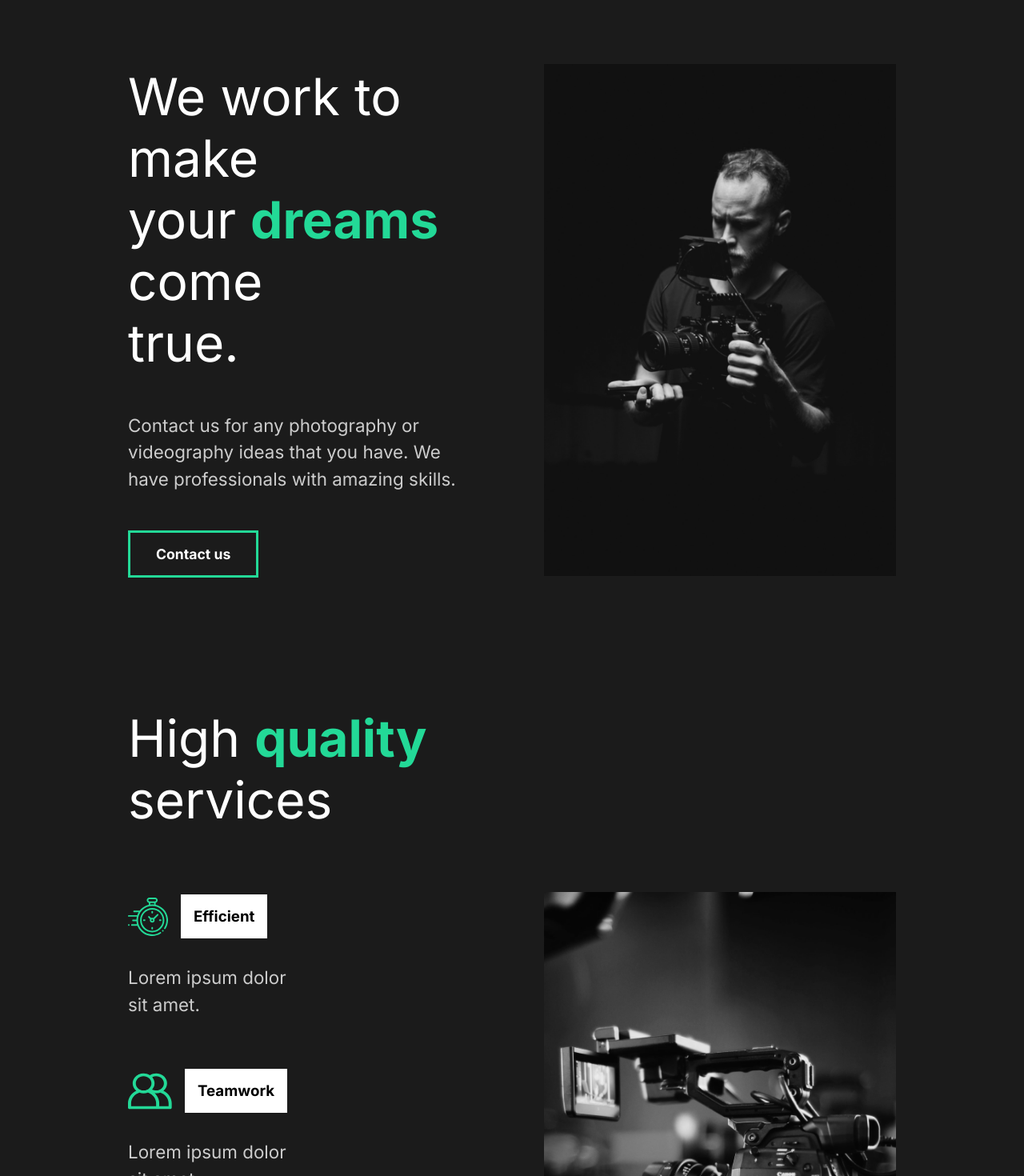
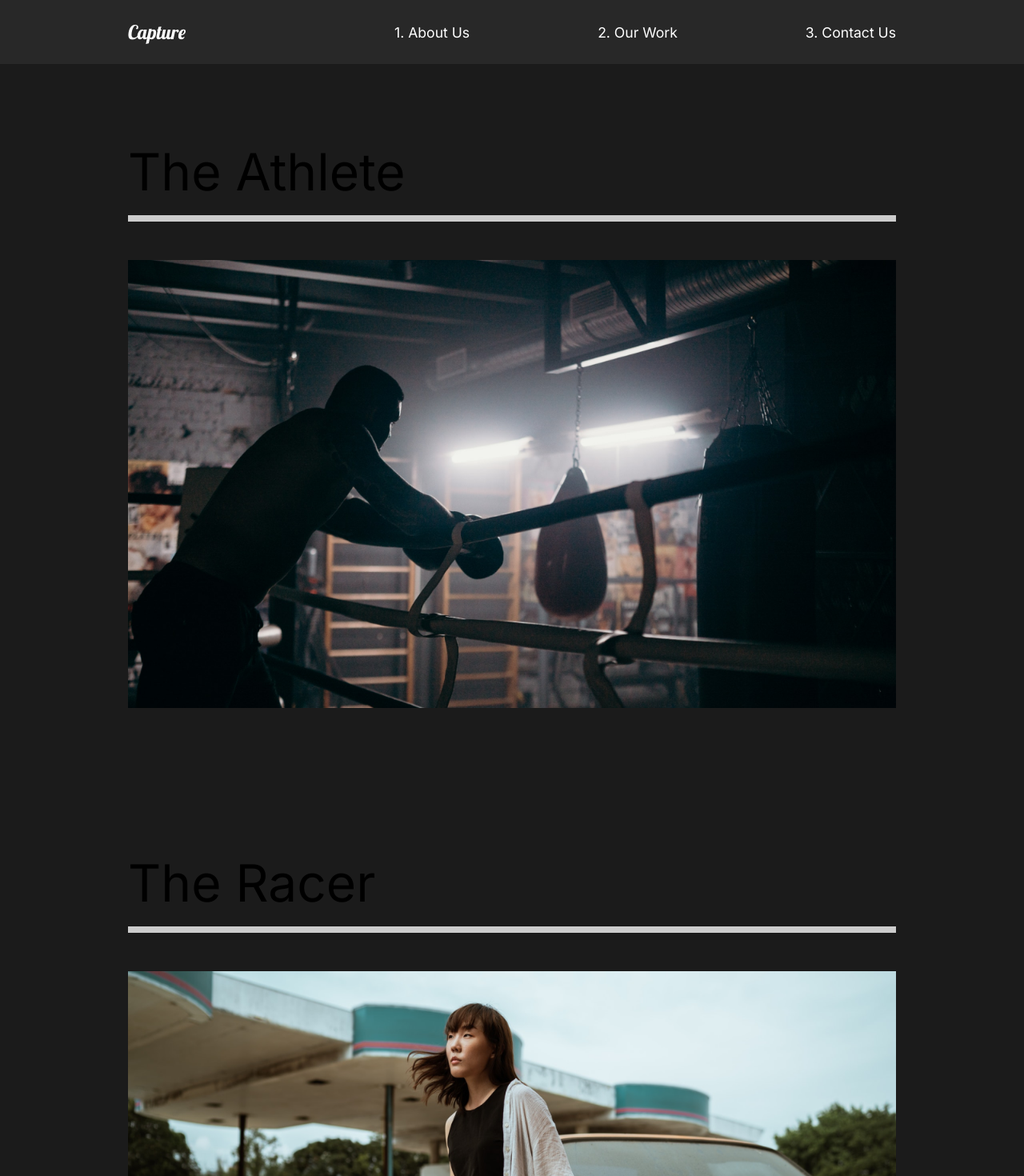
Before and after one commit to SrTrace/Capture, a React (Create React App) app: page /work in a window 1280 px wide. Shown: the top 1470 px of the page at 80% size. Built offline with nearby package versions, Linux system fonts and the light colour scheme.

Commit message:
12. Framer Motion

```diff
--- a/src/App.js
+++ b/src/App.js
@@ -3,12 +3,32 @@
 import AboutUs from "./pages/aboutUs";
 //Global Style
 import GlobalStyle from "./components/globalStyle";
+import ContactUs from "./pages/contactUs";
+import OurWork from "./pages/ourWork";
+import Nav from "./components/nav";
+import MovieDetail from "./pages/movieDetail";
+//Router
+import {Switch, Route} from 'react-router-dom';
 
 function App() {
     return (
         <div className="App">
             <GlobalStyle/>
-            <AboutUs/>
+            <Nav/>
+            <Switch>
+                <Route path="/" exact>
+                    <AboutUs/>
+                </Route>
+                <Route path="/work" exact>
+                    <OurWork/>
+                </Route>
+                <Route path="/work/:id">
+                    <MovieDetail/>
+                </Route>
+                <Route  path="/contact">
+                    <ContactUs/>
+                </Route>
+            </Switch>
         </div>
     );
 }
--- a/src/components/aboutSection.js
+++ b/src/components/aboutSection.js
@@ -1,26 +1,26 @@
 import React from 'react';
 import home1 from '../img/home1.png';
-//Styled
-import styled from 'styled-components';
-import {About, Description,  Image, Hide} from "../style";
+import {About, Description, Image, Hide} from "../style";
+//Framer Motion
+import {motion} from 'framer-motion';
 
 const AboutSection = () => {
     return (
         <About>
             <Description>
-                <div className="title">
+                <motion.div>
                     <Hide>
-                        <h2>We work to make</h2>
+                        <motion.h2>We work to make</motion.h2>
                     </Hide>
                     <Hide>
-                        <h2>
+                        <motion.h2>
                             your <span>dreams</span> come
-                        </h2>
+                        </motion.h2>
                     </Hide>
                     <Hide>
-                        <h2>true.</h2>
+                        <motion.h2>true.</motion.h2>
                     </Hide>
-                </div>
+                </motion.div>
                 <p>Contact us for any photography or videography ideas that you have. We have professionals with amazing
                     skills.</p>
                 <button>Contact us</button>
--- a/src/components/globalStyle.js
+++ b/src/components/globalStyle.js
@@ -36,6 +36,7 @@
         }
         h4 {
            font-weight: bold;
+           font-size: 2rem;
         }
         a {
            font-size: 1.1rem;
--- /dev/null
+++ b/src/components/nav.js
@@ -0,0 +1,51 @@
+import React from 'react';
+import styled from 'styled-components';
+import {Link} from 'react-router-dom';
+
+const Nav = () => {
+    return(
+        <StyledNav>
+            <h1><Link id="Logo" to="/">Capture</Link></h1>
+            <ul>
+                <li>
+                    <Link to="/">1. About Us</Link>
+                </li>
+                <li>
+                    <Link to="/work">2. Our Work</Link>
+                </li>
+                <li>
+                    <Link to="/contact">3. Contact Us</Link>
+                </li>
+            </ul>
+        </StyledNav>
+    );
+};
+
+const StyledNav = styled.nav`
+    min-height: 10vh;
+    display: flex;
+    margin: auto;
+    justify-content: space-between;
+    align-items: center;
+    padding: 1rem 10rem;
+    background: #282828;
+    a {
+        color: white;
+        text-decoration: none;
+    }
+    ul {
+        display: flex;
+        list-style: none;
+    }
+    #Logo {
+        font-size: 1.5rem;
+        font-family: 'Lobster', cursive;
+        font-weight: lighter;
+    }
+    li {
+        padding-left: 10rem;
+        position: relative;
+    }
+`;
+
+export default Nav;
--- a/src/index.js
+++ b/src/index.js
@@ -2,12 +2,15 @@
 import ReactDOM from 'react-dom';
 import App from "./App";
 import reportWebVitals from './reportWebVitals';
+import {BrowserRouter} from "react-router-dom";
 
 ReactDOM.render(
-  <React.StrictMode>
-    <App />
-  </React.StrictMode>,
-  document.getElementById('root')
+    <React.StrictMode>
+        <BrowserRouter>
+            <App/>
+        </BrowserRouter>
+    </React.StrictMode>,
+    document.getElementById('root')
 );
 
 // If you want to start measuring performance in your app, pass a function
--- /dev/null
+++ b/src/movieState.js
@@ -0,0 +1,81 @@
+//Import Images
+import athlete from "./img/athlete-small.png";
+import goodtimes from "./img/goodtimes-small.png";
+import theracer from "./img/theracer-small.png";
+import athlete2 from "./img/athlete2.png";
+import goodtimes2 from "./img/good-times2.jpg";
+import theracer2 from "./img/the-racer2.jpg";
+
+export const MovieState = () => {
+    return [
+        {
+            title: "The Athlete",
+            mainImg: athlete,
+            secondaryImg: athlete2,
+            url: "/work/the-athlete",
+            awards: [
+                {
+                    title: "Truly A masterpiece",
+                    description:
+                        "“Lorem Ipsum is simply dummy text of the printing and typesetting industry.”",
+                },
+                {
+                    title: "Fresh look on a brutal sport.",
+                    description:
+                        "“Lorem Ipsum is simply dummy text of the printing and typesetting industry.”",
+                },
+                {
+                    title: "It’s okay lmao.",
+                    description:
+                        "“Lorem Ipsum is simply dummy text of the printing and typesetting industry.”",
+                },
+            ],
+        },
+        {
+            title: "Good Times",
+            mainImg: goodtimes,
+            url: "/work/good-times",
+            secondaryImg: goodtimes2,
+            awards: [
+                {
+                    title: "Truly A masterpiece",
+                    description:
+                        "“Lorem Ipsum is simply dummy text of the printing and typesetting industry.”",
+                },
+                {
+                    title: "Fresh look on a brutal sport.",
+                    description:
+                        "“Lorem Ipsum is simply dummy text of the printing and typesetting industry.”",
+                },
+                {
+                    title: "It’s okay lmao.",
+                    description:
+                        "“Lorem Ipsum is simply dummy text of the printing and typesetting industry.”",
+                },
+            ],
+        },
+        {
+            title: "The Racer",
+            mainImg: theracer,
+            url: "/work/the-racer",
+            secondaryImg: theracer2,
+            awards: [
+                {
+                    title: "Truly A masterpiece",
+                    description:
+                        "“Lorem Ipsum is simply dummy text of the printing and typesetting industry.”",
+                },
+                {
+                    title: "Fresh look on a brutal sport.",
+                    description:
+                        "“Lorem Ipsum is simply dummy text of the printing and typesetting industry.”",
+                },
+                {
+                    title: "It’s okay lmao.",
+                    description:
+                        "“Lorem Ipsum is simply dummy text of the printing and typesetting industry.”",
+                },
+            ],
+        },
+    ];
+};
--- /dev/null
+++ b/src/pages/contactUs.js
@@ -0,0 +1,11 @@
+import React from 'react';
+
+const ContactUs = () => {
+    return(
+        <div>
+            <h1>Our Contact</h1>
+        </div>
+    );
+};
+
+export default ContactUs;
--- /dev/null
+++ b/src/pages/movieDetail.js
@@ -0,0 +1,106 @@
+import React, {useState, useEffect} from 'react';
+import styled from 'styled-components';
+import {useHistory} from 'react-router-dom';
+import {MovieState} from "../movieState";
+
+const MovieDetail = () => {
+    const history = useHistory();
+    const url = history.location.pathname;
+    const [movies, setMovies] = useState(MovieState);
+    const [movie, setMovie] = useState(null);
+
+    //UseEffect
+    useEffect(() => {
+       const currentMovie = movies.filter((stateMovie) => stateMovie.url === url);
+           setMovie(currentMovie[0]);
+    }, [movies, url]);
+
+    return (
+        <>
+            {movie && (
+        <Details>
+            <HeadLine>
+                <h2>{movie.title}</h2>
+                <img src={movie.mainImg} alt="movie"/>
+            </HeadLine>
+            <Awards>
+                {movie.awards.map((award) =>  (
+                    <Award
+                        title={award.title}
+                        description={award.description}
+                        key={award.title}
+                    />
+                ))}
+            </Awards>
+            <ImageDisplay>
+                <img src={movie.secondaryImg} alt="movie"/>
+            </ImageDisplay>
+        </Details>
+            )}
+         </>
+    );
+};
+
+const Details = styled.div`
+    color: white;
+`;
+
+const HeadLine = styled.div`
+    min-height: 90vh;
+    padding-top: 20vh;
+    position: relative;
+    h2 {
+        position: absolute;
+        top: 10%;
+        left: 50%;
+        transform: translate(-50%, -10%);
+    }
+    img {
+        width: 100%;
+        height: 70vh;
+        object-fit: cover;
+    }
+`;
+
+const Awards = styled.div`
+    min-height: 80vh;
+    display: flex;
+    margin: 5rem 10rem;
+    align-items:center;
+    justify-content: space-around;
+`;
+const AwardStyle = styled.div`
+    padding: 5rem;
+    h3 {
+        font-size: 2rem;
+    }
+    .line {
+        width: 100%;
+        background: #23d997;
+        height: 0.5rem;
+        margin: 1rem 0rem;
+    }
+    p {
+        padding:  2rem 0rem;
+    }
+`;
+const ImageDisplay = styled.div`
+    min-height: 50vh;
+    img {
+        width: 100%;
+        height: 100vh;
+        object-fit: cover;
+    }
+`;
+//Award Component
+const Award = ({title, description}) => {
+    return(
+        <AwardStyle>
+            <h3>{title}</h3>
+            <div className="line"></div>
+            <p>{description}</p>
+        </AwardStyle>
+    );
+};
+
+export default MovieDetail;
--- /dev/null
+++ b/src/pages/ourWork.js
@@ -0,0 +1,61 @@
+import React from 'react';
+import styled from 'styled-components';
+import {Link} from 'react-router-dom';
+//Images
+import athlete from '../img/athlete-small.png';
+import theracer from '../img/theracer-small.png';
+import goodtimes from '../img/goodtimes-small.png';
+
+const OurWork = () => {
+    return(
+        <Work>
+            <Movie>
+                <h2>The Athlete</h2>
+                <div className="line"></div>
+                <Link to='/work/the-athlete'>
+                    <img src={athlete} alt="athlete"/>
+                </Link>
+            </Movie>
+            <Movie>
+                <h2>The Racer</h2>
+                <div className="line"></div>
+                <Link to='/work/the-racer'>
+                    <img src={theracer} alt="theracer"/>
+                </Link>
+            </Movie>
+            <Movie>
+                <h2>Good Times</h2>
+                <div className="line"></div>
+                <Link to='/work/good-times'>
+                    <img src={goodtimes} alt="goodtimes"/>
+                </Link>
+            </Movie>
+
+        </Work>
+    );
+};
+
+const Work = styled.div`
+    min-height: 100hv;
+    overflow: hidden;
+    padding: 5rem 10rem;
+
+    h2 {
+        padding: 1rem 0rem;
+    }
+`;
+const Movie = styled.div`
+    padding-bottom: 10rem;
+    .line {
+        height: 0.5rem;
+        background: #ccc;
+        margin-bottom: 3rem;
+    }
+    img {
+        width: 100%;
+        height: 70vh;
+        object-fit: cover;
+    }
+`;
+
+export default OurWork;
```
Also changed, not shown: src/components/faqSection.js (+35 -3 lines).
